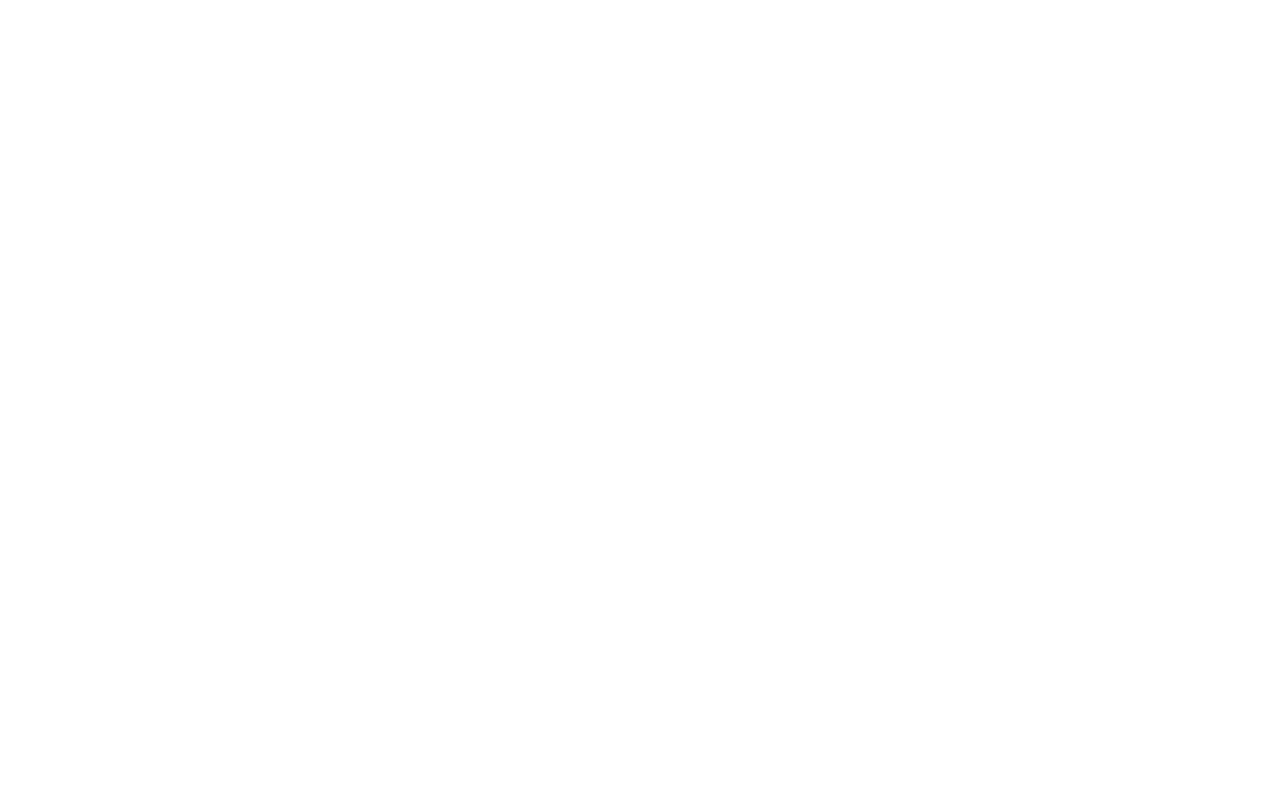
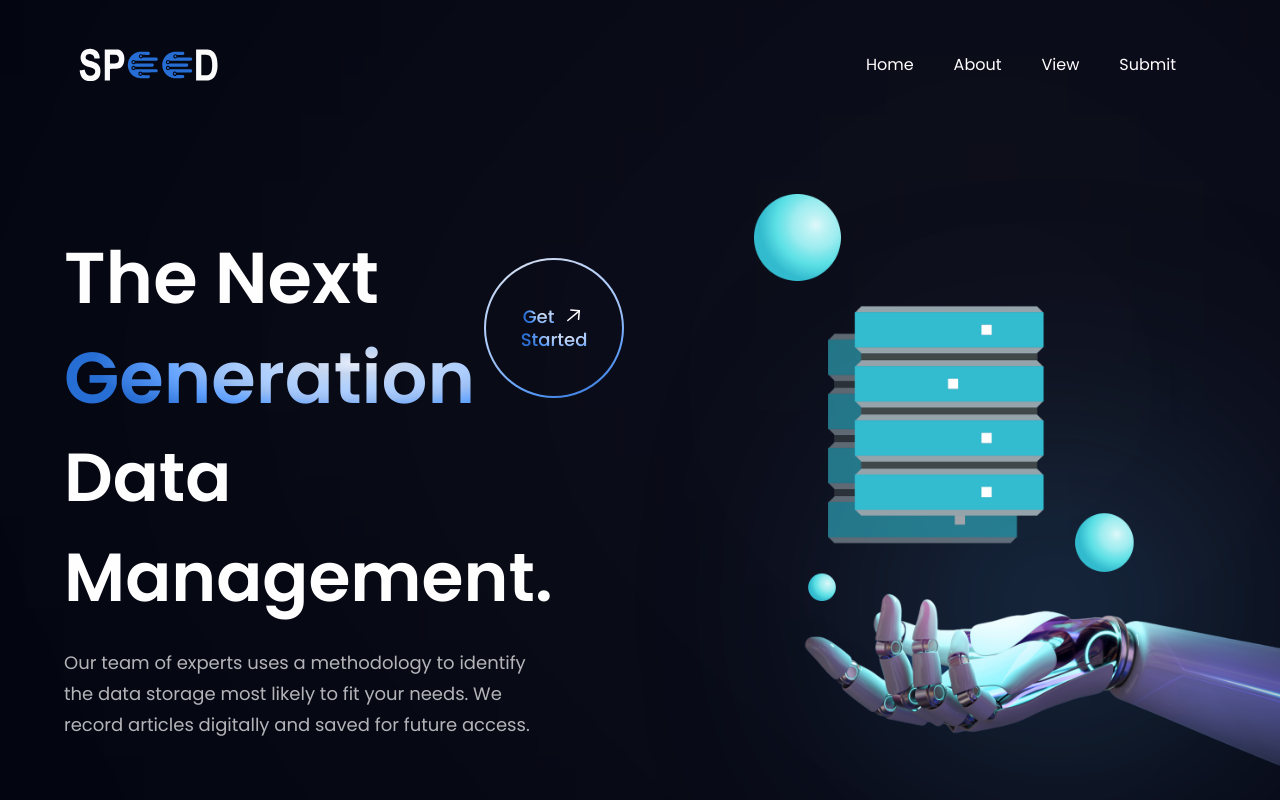
Before and after one commit to jasonchriscodes/Speed, a React (Create React App) app in the folder client/: page /home in a window 1280 px wide. Before the commit this address had no page. Shown: the top 800 px of the page. Built offline with nearby package versions, Linux system fonts and the light colour scheme.

Commit message:
chore: set up navlink

```diff
--- a/client/src/App.js
+++ b/client/src/App.js
@@ -1,15 +1,13 @@
 import React from 'react';
 // import css from './App.module.css';
-import { BrowserRouter, Routes, Route } from 'react-router-dom';
+import { BrowserRouter } from 'react-router-dom';
 // import Table from './components/Table';
 import Navigation from './components/Navigation/Navigation';
 
 function App() {
   return (
     <BrowserRouter>
-      <Routes>
-        <Route exact path="/" element={<Navigation />} />
-      </Routes>
+      <Navigation />
     </BrowserRouter>
   );
 }
--- a/client/src/components/Navigation/Navigation.js
+++ b/client/src/components/Navigation/Navigation.js
@@ -1,20 +1,36 @@
 import React from 'react';
 import './style-components/navigation.css';
 import styles from './style-components/styles';
-import {Navbar, Home, Footer} from "./index";
+import { Navbar, Home, Footer } from './index';
+import { Routes, Route, Navigate } from 'react-router-dom';
+import About from "./../About/About";
+import View from "./../View/View";
+import Submit from "./../Submit/Submit";
 
 const Navigation = () => (
   <div className="bg-primary w-full overflow-hidden">
     <div className={`${styles.paddingX} ${styles.flexCenter}`}>
-      <div className={`${styles.boxWidth}`}><Navbar/></div>
+      <div className={`${styles.boxWidth}`}>
+        <Navbar />
+      </div>
     </div>
 
     <div className={`bg-primary ${styles.flexStart}`}>
-      <div className={`${styles.boxWidth}`}><Home/></div>
+      <div className={`${styles.boxWidth}`}>
+        <Routes>
+          <Route exact path="/" element={<Navigate to="/home"  />} />
+          <Route path="/home" element={<Home />} />
+          <Route path="/about" element={<About />} />
+          <Route path="/view" element={<View />} />
+          <Route path="/submit" element={<Submit />} />
+        </Routes>
+      </div>
     </div>
 
     <div className={`bg-primary ${styles.paddingX} ${styles.flexStart}`}>
-      <div className={`${styles.boxWidth}`}><Footer/></div>
+      <div className={`${styles.boxWidth}`}>
+        <Footer />
+      </div>
     </div>
   </div>
 );
```
